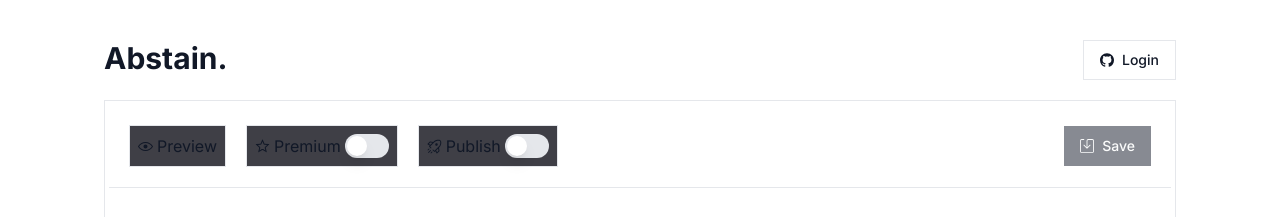
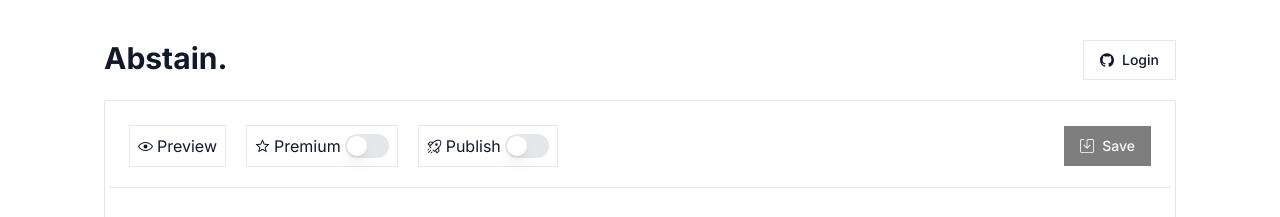
Before and after one commit to yusufmafif/blog, a Next.js app: page /dashboard/blog/create in a window 1280 px wide. Shown: the top 217 px of the page. Built offline with nearby package versions, Linux system fonts and the light colour scheme; no server answers; the database is empty.

Commit message:
Debug route

```diff
--- a/app/(home)/[id]/page.tsx
+++ b/app/(home)/blog/[id]/page.tsx
@@ -29,7 +29,6 @@ export async function generateMetadata({ params }: { params: { id: string } }) {
 		keywords: ['untuk SEO']
 	}
 }
-
 export default async function page({ params }: { params: { id: string } }) {
 	const { data: blog } = await fetch(process.env.SITE_URL + "/api/blog?id=" + params.id
 	).then(res => res.json()) as { data: IBlog }
@@ -37,7 +36,6 @@ export default async function page({ params }: { params: { id: string } }) {
 	if (!blog?.id) {
 		return <div>Not found</div>
 	}
-
 	return (
 		<div className="max-w-5xl mx-auto min-h-screen  pt-10 space-y-10">
 			<div className="sm:px-10 space-y-5">
--- a/app/dashboard/components/BlogForm.tsx
+++ b/app/dashboard/components/BlogForm.tsx
@@ -23,12 +23,12 @@ import { useState, useTransition } from "react"
 import Image from "next/image"
 import { Textarea } from "@/components/ui/textarea"
 import MarkdownPreview from "./markdown/MarkdownPreview"
-import {BlogFormSchema, BlogFormSchemaType} from "../schema"
+import { BlogFormSchema, BlogFormSchemaType } from "../schema"
 import { IBlogDetail } from "@/lib/types"
 
 
-export default function BlogForm({onHandleSubmit, blog}: {onHandleSubmit: (data: BlogFormSchemaType) => void; blog?: IBlogDetail}) {
-const [isPending, startTransition] = useTransition()
+export default function BlogForm({ onHandleSubmit, blog }: { onHandleSubmit: (data: BlogFormSchemaType) => void; blog?: IBlogDetail }) {
+  const [isPending, startTransition] = useTransition()
   const [isPreview, setPreview] = useState(false)
 
   const form = useForm<z.infer<typeof BlogFormSchema>>({
@@ -55,14 +55,14 @@ const [isPending, startTransition] = useTransition()
       <form onSubmit={form.handleSubmit(onSubmit)} className="w-full border rounded-md space-y-6 p-1">
         <div className="p-5 flex items-center flex-wrap justify-between border-b gap-5 ">
           <div className="flex gap-5 items-center flex-wrap">
-            <span role="button" tabIndex={0} className="flex items-center gap-1 border bg-zinc-700 p-2 rounded-md hover:ring-2 hover:ring-zinc-400 transition-all" onClick={() => setPreview(!isPreview && !form.getFieldState("image_url").invalid)}>{isPreview ? <><Pencil1Icon />Edit</> : <><EyeOpenIcon />Preview</>}</span>
+            <span role="button" tabIndex={0} className="flex items-center gap-1 border p-2 rounded-md hover:ring-2 hover:ring-zinc-400 transition-all" onClick={() => setPreview(!isPreview && !form.getFieldState("image_url").invalid)}>{isPreview ? <><Pencil1Icon />Edit</> : <><EyeOpenIcon />Preview</>}</span>
             <FormField
               control={form.control}
               name="is_premium"
               render={({ field }) => (
                 <FormItem>
                   <FormControl>
-                    <div className="flex items-center gap-1 border bg-zinc-700 p-2 rounded-md">
+                    <div className="flex items-center gap-1 border p-2 rounded-md">
                       <StarIcon />
                       <span>Premium</span>
                       <Switch checked={field.value} onCheckedChange={field.onChange} />
@@ -77,7 +77,7 @@ const [isPending, startTransition] = useTransition()
               render={({ field }) => (
                 <FormItem>
                   <FormControl>
-                    <div className="flex items-center gap-1 border bg-zinc-700 p-2 rounded-md">
+                    <div className="flex items-center gap-1 border  p-2 rounded-md">
                       <RocketIcon />
                       <span>Publish</span>
                       <Switch checked={field.value} onCheckedChange={field.onChange} />
@@ -87,7 +87,7 @@ const [isPending, startTransition] = useTransition()
               )}
             />
           </div>
-          <Button className="flex items-center gap-2" disabled={!form.formState.isValid || isPending}><BsSave /> Save</Button>
+          <Button className="flex items-center gap-2 bg-black hover:bg-red-500" disabled={!form.formState.isValid || isPending}><BsSave /> Save</Button>
         </div>
         <FormField
           control={form.control}
@@ -102,7 +102,6 @@ const [isPending, startTransition] = useTransition()
                   </div>
                 </div>
               </FormControl>
-
               {form.getFieldState("title").invalid && form.getValues().title && <FormMessage />}
             </FormItem>
           )}
@@ -137,7 +136,7 @@ const [isPending, startTransition] = useTransition()
               <FormControl>
                 <div className={cn("p-2 w-full flex break-words gap-3", isPreview ? "divide-x-0" : "divide-x h-70vh")}>
                   <Textarea placeholder="title" {...field} className={cn("border-none text-lg font-medium leading-relaxed resize-none h-full", isPreview ? "w-0 p-0" : "w-full lg:w-1/2")} />
-                  <div className={cn("overflow-y-auto", isPreview ? "mx-auto w-full lg:w-4/5" : "w-1/2 lg:block hidden")}>
+                  <div className={cn("lg:px-10 overflow-y-auto", isPreview ? "mx-auto w-full lg:w-4/5" : "w-1/2 lg:block hidden")}>
                     <MarkdownPreview content={form.getValues().content} />
                   </div>
                 </div>
--- a/app/dashboard/components/BlogTable.tsx
+++ b/app/dashboard/components/BlogTable.tsx
@@ -16,7 +16,7 @@ export default async function BlogTable() {
     return (
         <div className='overflow-x-auto'>
             <div className="border bg-gradient-dark rounded-md sm:w-[900px] md:w-full">
-                <div className='grid grid-cols-5 p-5 text-gray-400 border-b'>
+                <div className='grid grid-cols-5 p-5 border-b'>
                     <h1 className='col-span-2'>Title</h1>
                     <h1>Premium</h1>
                     <h1>Publish</h1>
--- a/components/Footer.tsx
+++ b/components/Footer.tsx
@@ -9,14 +9,11 @@ export default function Footer() {
             mx-auto flex justify-center md:items-end flex-col
             md:flex-row'>
                 <div className='space-y-6 w-1/2'>
-                    <div className=' w-full sm:w-96'>
-                        <h1 className='text-2xl font-bold'>Abstain.</h1>
-                    </div>
                     <div className='flex space-x-5'>
-                        <GitHubLogoIcon className='w-5 h-5'/>
-                        <LinkedInLogoIcon className='w-5 h-5'/>
-                        <TwitterLogoIcon className='w-5 h-5'/>
-                        <BsWhatsapp className='w-5 h-5'/>
+                        <GitHubLogoIcon className='w-5 h-5' />
+                        <LinkedInLogoIcon className='w-5 h-5' />
+                        <TwitterLogoIcon className='w-5 h-5' />
+                        <BsWhatsapp className='w-5 h-5' />
                     </div>
                 </div>
                 <h1>&copy; 2024 Abstain.</h1>
--- a/components/new/HeadContent.tsx
+++ b/components/new/HeadContent.tsx
@@ -9,25 +9,22 @@ export default async function HeadContent({ a }: { a?: string }) {
     return (
         <div className={a}>
             {blogs?.length! > 0 && (<div className="rounded-sm overflow-hidden bg-white shadow-sm">
-                <Link href="view.html" className="block rounded-md overflow-hidden">
+                <Link href={`/blog/${blogs![0].id}`} className="block rounded-md overflow-hidden">
                     <Image src={blogs![0].image_url}
                         className="w-full h-96 object-cover transform hover:scale-110 transition duration-500" alt='a' width={500} height={500} />
                 </Link>
                 <div className="p-4 pb-5">
                     <a href="view.html">
                         <h2
-                            className="block text-2xl font-semibold text-gray-700 hover:text-blue-500 transition font-roboto">
+                            className="block text-2xl font-semibold text-gray-700 hover:text-black transition font-roboto">
                             {blogs![0].title}
                         </h2>
                     </a>
-                    <p className="text-gray-500 text-sm mt-2">
-                        {blogs![0].title}
-                    </p>
                     <div className="mt-3 flex space-x-4">
                         <div className="flex text-gray-400 text-sm items-center">
                             Blogging Tips
                         </div>
-                        <div className="flex text-gray-400 text-sm items-center">
+                        <div className="flex text-gray-600 text-sm items-center">
                             {new Date(blogs![0].created_at).toDateString()}
                         </div>
                     </div>
```
Also changed, not shown: app/(home)/blog/[id]/BlogContent.tsx (renamed from app/(home)/[id]/BlogContent.tsx), app/(home)/blog/[id]/BlogLoading.tsx (renamed from app/(home)/[id]/BlogLoading.tsx).
